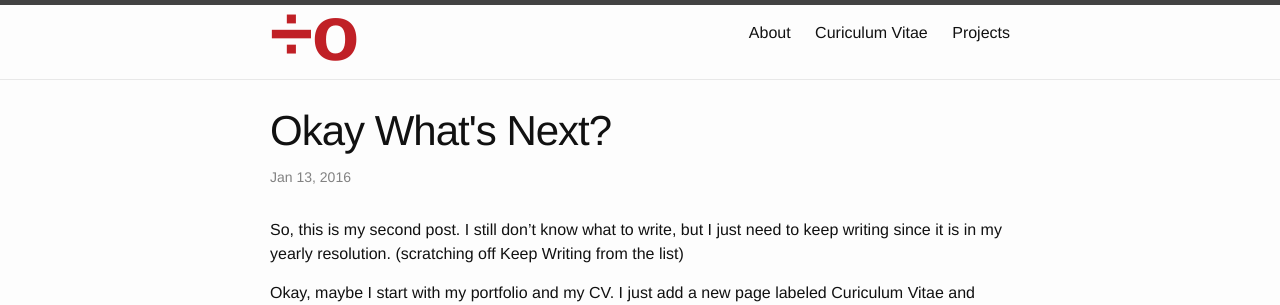
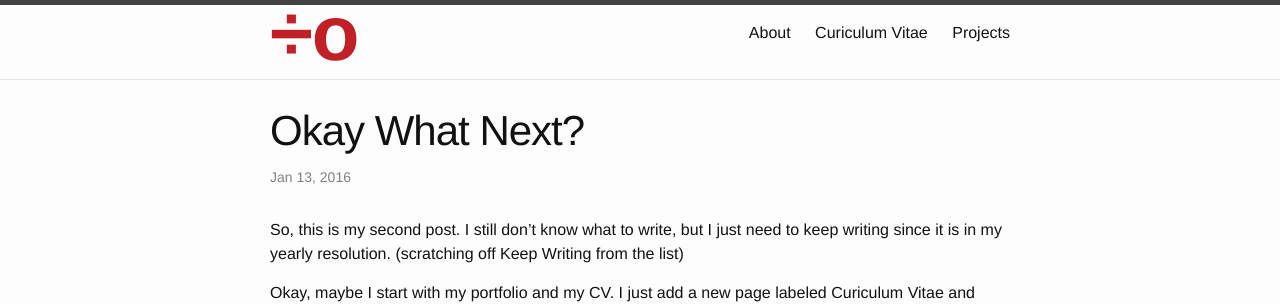
Before and after one commit to ColdDrip/ColdDrip.github.io, a Jekyll site: the page built from _posts/2016-01-13-whats-next.markdown, in a window 1280 px wide. Shown: the top 305 px of the page. Built offline with Jekyll 4.4.1, drawn with Linux system fonts in a browser that asks for light colours; comment, search, counter and statistics services are not loaded.

```diff
--- a/_posts/2016-01-13-whats-next.markdown
+++ b/_posts/2016-01-13-whats-next.markdown
@@ -1,6 +1,6 @@
 ---
 layout: post
-title:  "Okay What's Next?"
+title:  "Okay What Next?"
 date:   2016-01-13 12:05:03 +0700
 categories: Misc
 ---
```
